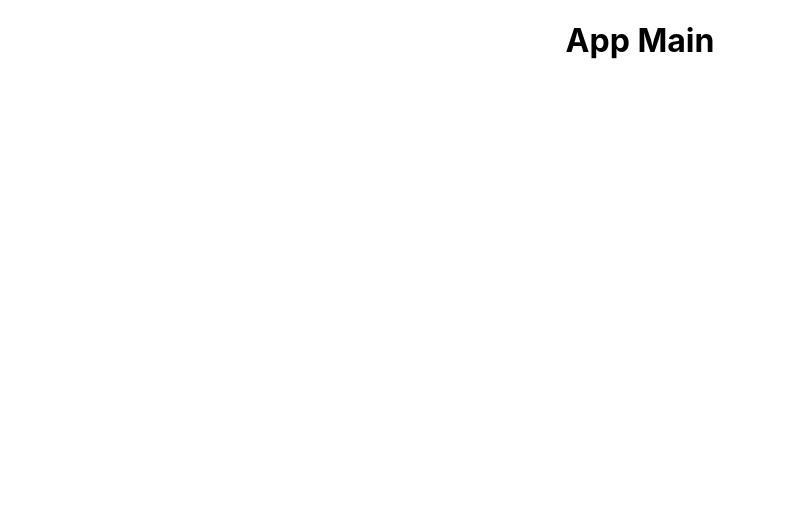
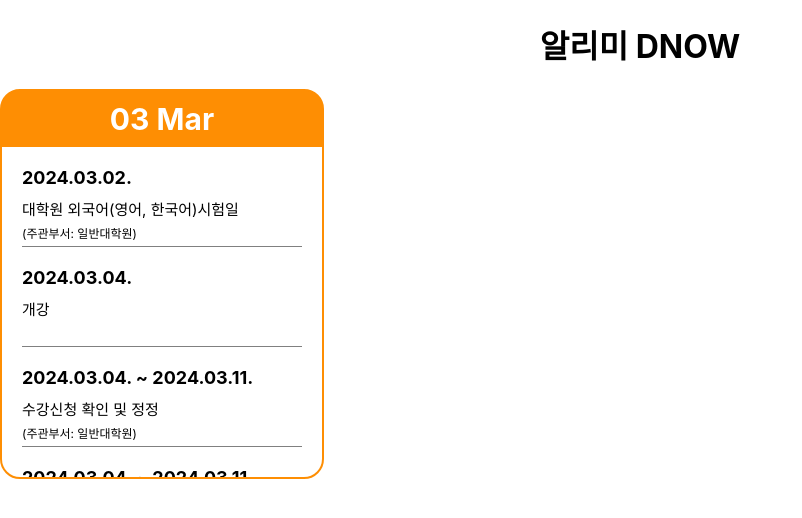
Before and after one commit to CSID-DGU/2024-1-OSSProj-GiveMeTen-11, a React (Create React App) app in the folder Src/frontend/: page / in a window 1280 px wide. Shown: the top 518 px of the page, without its empty margins (0-802 px from the left). Built offline with nearby package versions, Linux system fonts and the light colour scheme.

Commit message:
[feat] 학사일정 Card 및 스타일 추가

```diff
--- a/Src/frontend/package.json
+++ b/Src/frontend/package.json
@@ -9,6 +9,7 @@
     "react": "^18.3.1",
     "react-dom": "^18.3.1",
     "react-scripts": "5.0.1",
+    "styled-components": "^6.1.8",
     "web-vitals": "^2.1.4"
   },
   "scripts": {
--- a/Src/frontend/src/App.js
+++ b/Src/frontend/src/App.js
@@ -1,10 +1,11 @@
-import logo from './logo.svg';
 import './App.css';
+import ScheduleCard from './components/Schedule/ScheduleCard.js'
 
 function App() {
   return (
     <div className="App">
-      <h1>App Main</h1>
+      <h1>알리미 DNOW</h1>
+      <ScheduleCard />
     </div>
   );
 }
--- /dev/null
+++ b/Src/frontend/src/components/Schedule/Schedule.style.js
@@ -0,0 +1,54 @@
+import styled from "styled-components";
+import { colors } from "../../constants/Colors"
+
+export const Container = styled.div`
+background-color: ${colors.Orange};
+width: 320px;
+text-align: center;
+justify-content: center;
+align-content: center;
+border: 2px solid ${colors.Orange};
+border-radius: 20px;
+`
+export const MonthText = styled.h2`
+font-size: 30px;
+margin: 10px;
+color: ${colors.White};
+`
+export const CardContainer = styled.div`
+background-color: ${colors.White};
+width: 300px;
+height: 310px;
+overflow-x: hidden;
+overflow-y: auto;
+margin: auto;
+padding: 10px;
+border-bottom-left-radius: 18px;
+border-bottom-right-radius: 18px;
+`
+export const Card = styled.div`
+width: 300px;
+height: 90px;
+text-align: left;
+&:after {
+    content: "";
+    display: block;
+    width: 280px;
+    border-bottom: 1px solid ${colors.Gray};
+    margin: 0px auto;
+}
+`
+export const DateText = styled.div`
+font-size: 18px;
+font-weight: 700;
+margin : 10px;
+`
+export const ContentsText = styled.div`
+font-size: 15px;
+margin : 10px 10px 5px 10px;
+`
+export const DetailText = styled.div`
+font-size: 12px;
+margin : 5px 10px 10px 10px;
+height: 12px;
+`
--- /dev/null
+++ b/Src/frontend/src/components/Schedule/ScheduleCard.js
@@ -0,0 +1,29 @@
+import React from "react";
+import {Container, MonthText, CardContainer, Card, DateText, ContentsText, DetailText} from './Schedule.style'
+
+function ScheduleCard() {
+    return (
+        <Container>
+            <MonthText>03 Mar</MonthText>
+            <CardContainer>
+                <ScheduleElementCard date="2024.03.02." contents={"대학원 외국어(영어, 한국어)시험일"} detail={"(주관부서: 일반대학원)"} />
+                <ScheduleElementCard date="2024.03.04." contents={"개강"} detail={""} />
+                <ScheduleElementCard date="2024.03.04. ~ 2024.03.11." contents={"수강신청 확인 및 정정"} detail={"(주관부서: 일반대학원)"} />
+                <ScheduleElementCard date="2024.03.04. ~ 2024.03.11." contents={"수강신청 확인 및 정정"} detail={"(주관부서: 일반대학원)"} />
+            </CardContainer>
+        </Container>
+    )
+}
+
+// 인자로 날짜 / contents를 받아옴
+function ScheduleElementCard({ date, contents, detail }) {
+    return (
+        <Card>
+            <DateText>{date}</DateText>
+            <ContentsText>{contents}</ContentsText>
+            <DetailText>{detail}</DetailText>
+        </Card>
+    )
+}
+
+export default ScheduleCard;
--- a/Src/frontend/src/constants/Colors.js
+++ b/Src/frontend/src/constants/Colors.js
@@ -1,5 +1,6 @@
 export const colors = {
-    Orange: '#fe8e03',
+    Orange: '#FE8E03',
     BackgoundGray: '#F5F7FA',
-    White: '#FFFFFF'
+    White: '#FFFFFF',
+    Gray: '#808080',
   };
```
Also changed, not shown: Src/frontend/src/components/Notice/Notice.style.js (added), Src/frontend/src/components/Notice/NoticeCard.js (added), 1 other file (tests, documents, lock files or other folders).
